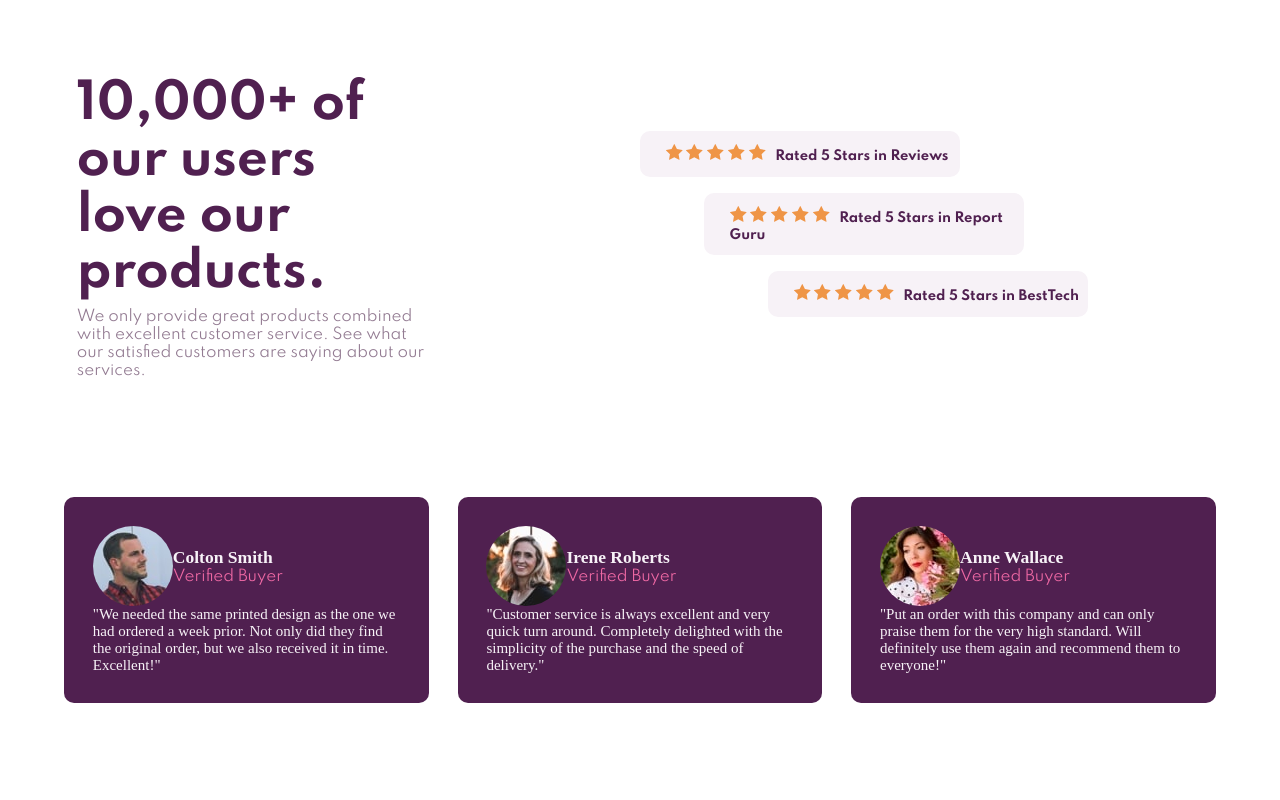
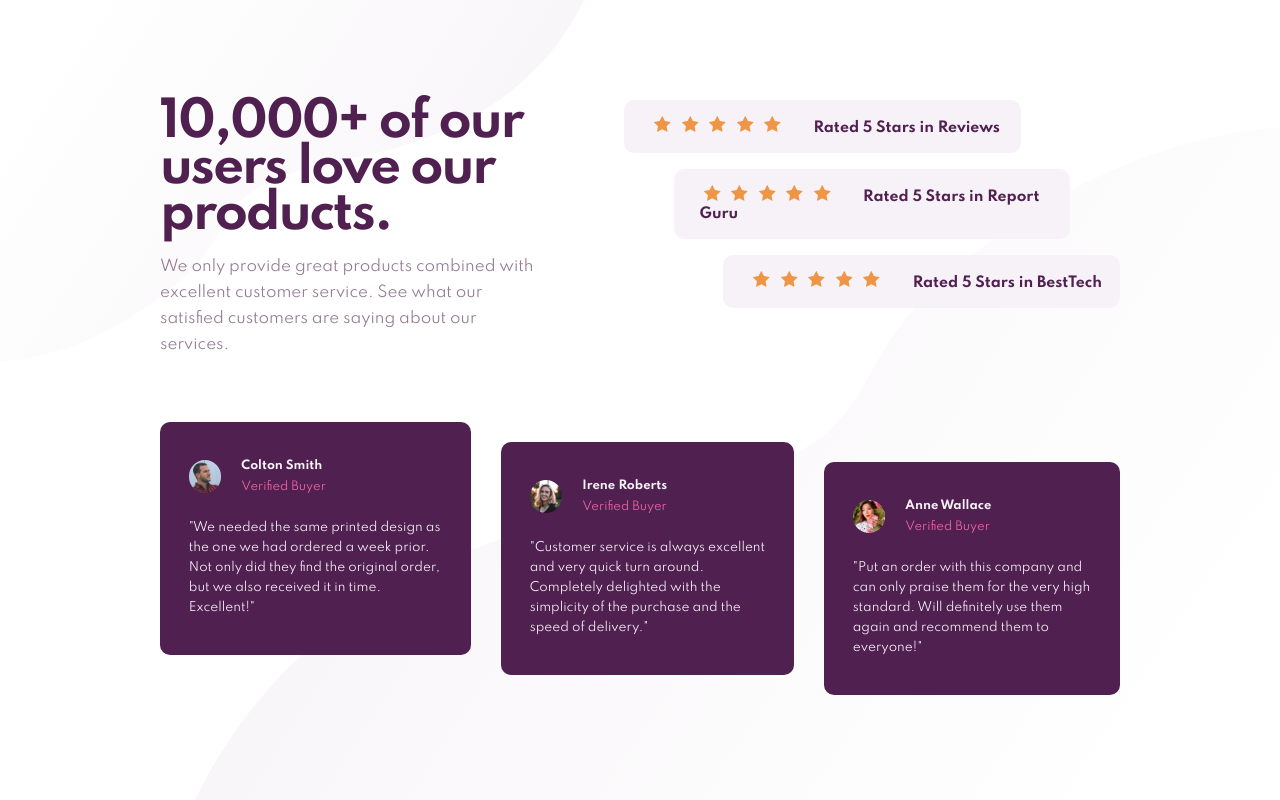
Before and after one commit to HernanChoquo161Dev/FEM-SocialProofSection, a plain HTML site: page index.html in a window 1280 px wide. Drawn offline with Linux system fonts and the light colour scheme.

Commit message:
add background

```diff
--- a/css/style.css
+++ b/css/style.css
@@ -32,70 +32,74 @@
 /**CSS - Container component**/
 body {
   background-color: var(--color-background);
-  /*background-image: url(../images/bg-pattern-top.svg),
-    url("../images/bg-pattern-bottom.svg");
+  background-image: url(../images/bg-pattern-top-desktop.svg),
+    url("../images/bg-pattern-bottom-desktop.svg");
   background-repeat: no-repeat, no-repeat;
-  background-position: right 50vw bottom 25vh, left 50vw top 45vh;
-  /*--
-  padding-top: 25vh; */
-  font-size: 15px;
+  background-position: left top, right bottom;
 }
 /****/
 .social-proof {
-  position: relative;
-  /*--flex-center-column*/
-  max-width: 100vw;
+  font-size: 0.625rem;
+  position: relative; /*-Position-*/
+  /*--class - flex-center-column--*/
+  max-width: 100vw; /*-Size-*/
   height: 100vh;
+  padding: 10em 16em; /*-Padding-*/
+  padding-bottom: 0;
 }
 /****/
 .social-proof__info {
-  width: 100%;
-  flex-basis: 50%;
-  /*--flex-center*/
+  font-size: 1em;
+  width: 100%; /*-Size-*/
+  flex-basis: 46%;
+  /*--class - flex-center--*/
+  justify-content: flex-start;
 }
+/*---------------------------------------------------------*/
 .social-proof__presentation {
-  position: relative;
-  /*--*/
-  flex-basis: 50%;
+  position: relative; /*-Position-*/
+  flex-basis: 40%; /*-Size-*/
   height: 100%;
-  /*--*/
-  padding-left: 6%;
-  padding-top: 6%;
-  padding-right: 16%;
 }
 .social-proof__tittle {
+  font-family: "Spartan", sans-serif; /*--Font text*/
+  font-weight: 700;
+  /*Change - font-size - 48px*/
+  font-size: 4.8em;
+  letter-spacing: -0.04166em;
+  line-height: 0.9583em;
   color: var(--color-tittle-and-comments);
-  /*--*/
-  font-family: "Spartan", sans-serif;
-  font-weight: 700;
-  font-size: 48px;
-  /*--*/
-  margin-bottom: 2%;
+  margin-bottom: 0.3333em; /*-margin-*/
 }
 .social-proof__text {
   color: var(--color-text-presentation);
   /*--*/
   font-family: "Spartan", sans-serif;
+  font-size: 15px;
   font-weight: 400;
+  line-height: 26px;
 }
-/****/
+/**----------------------------------------------------------**/
 .social-proof__review {
-  flex-basis: 50%;
+  /*Change - font-size - 10px*/
+  font-size: 1em;
+  /*--*/
+  flex-basis: 60%;
   height: 100%;
   /*--flex-center-column*/
+  justify-content: flex-start;
   align-items: flex-start;
-  /*--*/
-  padding-top: 5%;
+  padding-left: 8em;
 }
 .review-product {
   background-color: var(--color-review-product);
   /*--*/
-  width: 50%;
+  width: 80%;
   /*--*/
-  padding: 2% 0;
-  padding-left: 4%;
+  padding: 16px 0;
+  padding-left: 26px;
   /*--*/
-  margin-bottom: 2.5%;
+  margin-bottom: 16px;
   /*--*/
   border-radius: 10px;
 }
@@ -105,49 +109,89 @@ body {
 .review-product:nth-child(3) {
   margin-left: 20%;
 }
+.review-product__image {
+  padding: 0 4px;
+}
 .review-product__text {
   display: inline;
   /*--*/
   color: var(--color-tittle-and-comments);
   /*--*/
   font-family: "Spartan", sans-serif;
-  font-weight: bold;
-  font-size: 13px;
+  font-weight: 700;
+  font-size: 14px;
   /*--*/
-  margin-left: 2%;
+  margin-left: 26px;
 }
 /****/
 .social-proof__comments {
   width: 100%;
-  flex-basis: 50%;
+  flex-basis: 54%;
   /*--flex-center*/
-  padding: 0 5%;
+  justify-content: flex-start;
+  align-items: flex-start;
 }
+/*--------------------------------------------------*/
 .comment-product {
+  font-size: 0.4125rem;
   background-color: var(--color-tittle-and-comments);
-  flex-basis: 80%;
-  /*--*/
-  color: var(--color-review-product);
-  /*--*/
-  padding: 2.5%;
-  /*--*/
+  max-width: 55em;
+  min-width: 22.8em;
+  padding: 6.2em 4.8em;
   border-radius: 10px;
+  font-family: "Spartan", sans-serif;
 }
 .comment-product:nth-child(2) {
-  margin: 0 2.5%;
+  margin-left: 30px;
+  margin-right: 30px;
+  margin-top: 20px;
+}
+.comment-product:nth-child(3) {
+  margin-top: 40px;
 }
 .info-user {
-  /*--flex-centeer*/
+  /*--flex-center*/
   justify-content: flex-start;
 }
+.info-user__container {
+  font-size: 1.2em;
+  margin-left: 2.8em;
+}
 .info-user__user-image {
+  width: 5.4em;
   border-radius: 50%;
 }
+.info-user__name {
+  font-size: 1.6em;
+  color: var(--color-review-product);
+  margin-bottom: 0.6em;
+}
 .info-user__profesion {
+  font-size: 1.6em;
   color: var(--color-work-description);
-  /*--*/
-  font-family: "Spartan", sans-serif;
-  font-weight: 400;
 }
-@media screen and (max-width: 300px) {
+.comment-product__text {
+  font-size: 2em;
+  margin-top: 2em;
+  color: var(--color-review-product);
+  line-height: 1.66em;
 }
+@media screen and (max-width: 1300px) {
+  .comment-product {
+    font-size: 0.375rem;
+  }
+}
+@media screen and (max-width: 400px) {
+  /*first element*/
+  .social-proof__info {
+    flex-direction: column;
+    width: 100%;
+    flex-basis: auto;
+  }
+  /*second element*/
+  .social-proof__comments {
+    flex-direction: column;
+    width: 100%;
+    flex-basis: auto;
+  }
+}
```
